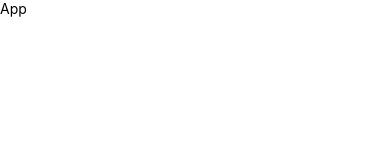
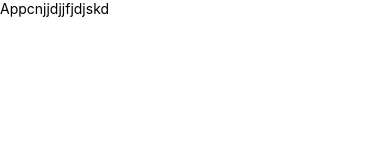
Before and after one commit to theking250902/Mobile_APP, a React Native app in the folder Grocery_app/: screen / in a window 390 px wide. Shown: the top 160 px of the page. Built offline with nearby package versions, Linux system fonts and the light colour scheme.

Commit message:
Update App.js
test

```diff
--- a/Grocery_app/App.js
+++ b/Grocery_app/App.js
@@ -4,7 +4,7 @@ import React from 'react'
 const App = () => {
   return (
     <View>
-      <Text>App</Text>
+      <Text>Appcnjjdjjfjdjskd</Text>
     </View>
   )
 }
```
